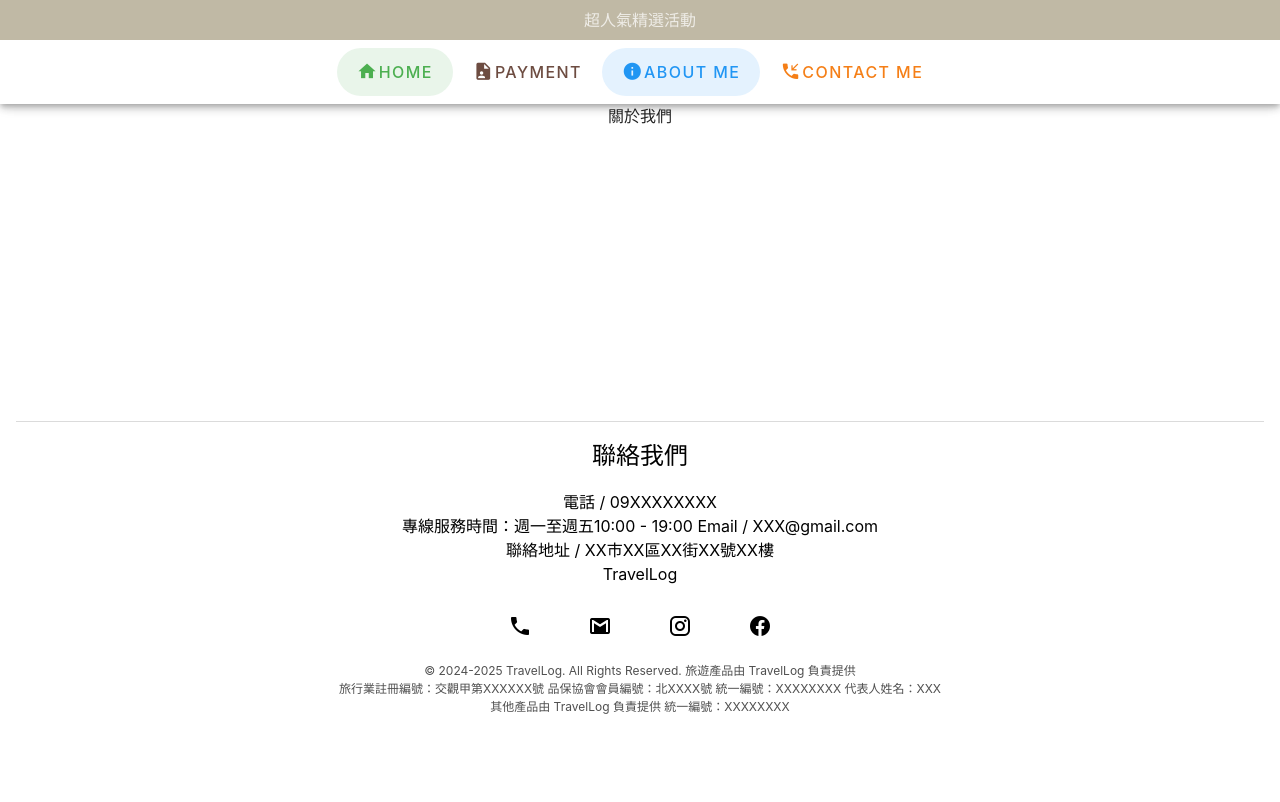
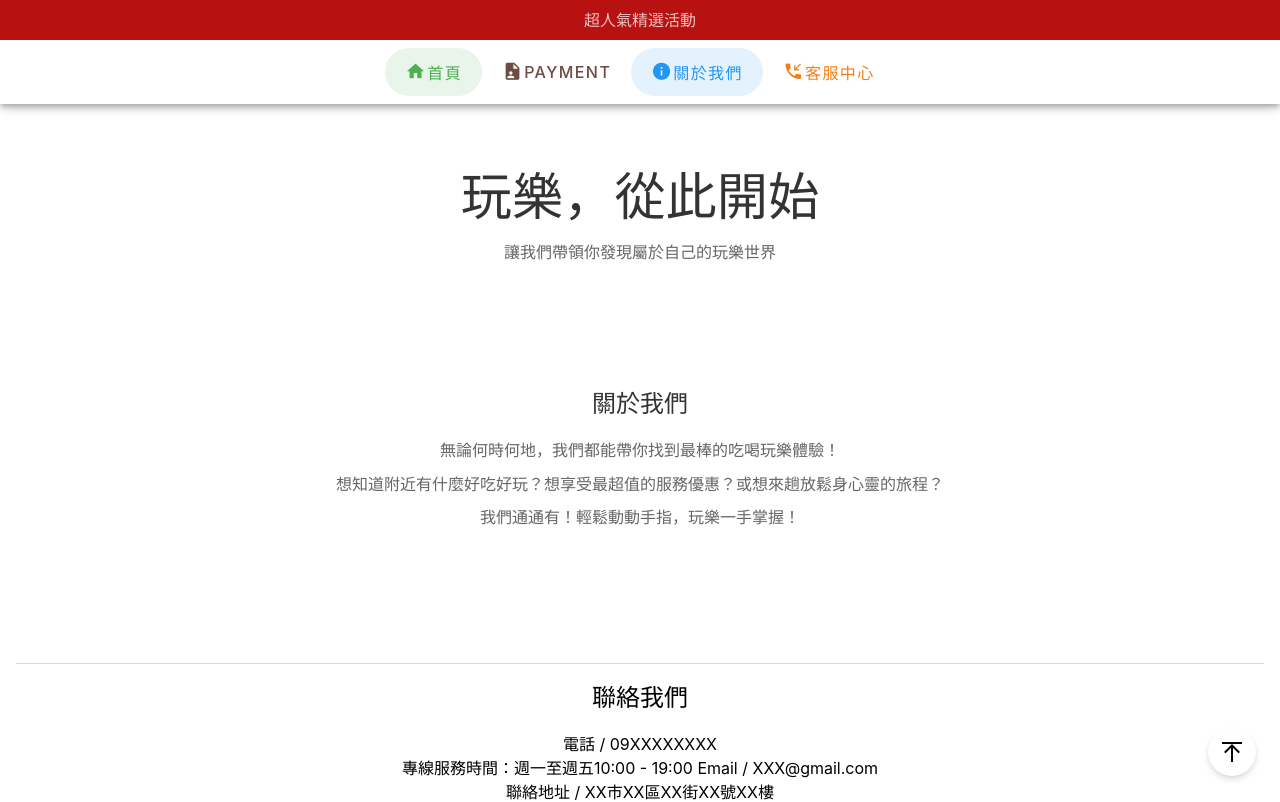
Before and after one commit to theoch3n/TravelLog-Vue, a Vue app: page /about in a window 1280 px wide. Shown: the top 802 px of the page. Built offline with nearby package versions, Linux system fonts and the light colour scheme.

Commit message:
[style] 修改首頁樣式 [feat] 新增回到頁首按鈕

```diff
--- a/src/components/Announcement.vue
+++ b/src/components/Announcement.vue
@@ -91,7 +91,8 @@ const hasAnnouncements = computed(() => announcements.value.length > 0);
     display: flex;
     align-items: center;
     justify-content: center;
-    background-color: #c0b9a5;
+    /* background-color: #c0b9a5; */
+    background-color: #b81111;
     color: #fffb;
 }
 
--- a/src/components/Header.vue
+++ b/src/components/Header.vue
@@ -15,7 +15,7 @@ onMounted(() => {
 const buttons = [
     {
         value: "Home",
-        text: "Home",
+        text: "首頁",
         icon: "mdi-home",
         textClass: "text-green",
         to: "/",
@@ -29,14 +29,14 @@ const buttons = [
     },
     {
         value: "about",
-        text: "About Me",
+        text: "關於我們",
         icon: "mdi-information",
         textClass: "text-blue",
         to: "/about",
     },
     {
         value: "contact",
-        text: "Contact Me",
+        text: "客服中心",
         icon: "mdi-phone-incoming",
         textClass: "text-yellow-darken-4",
         to: "/contact",
--- /dev/null
+++ b/src/components/PageTop.vue
@@ -0,0 +1,26 @@
+<script setup>
+
+</script>
+<template>
+    <div>
+        <v-btn class="page-top" icon="mdi mdi-arrow-collapse-up" href="#" variant="text"></v-btn>
+    </div>
+</template>
+<style scoped>
+.page-top {
+    position: fixed;
+    bottom: 0;
+    right: 0;
+    background-color: white;
+    color: black;
+    text-decoration: none;
+    padding: 1.5rem;
+    margin: 1.5rem;
+    border-radius: 50%;
+    box-shadow: 0 4px 6px rgba(0, 0, 0, 0.1),
+        0 1px 3px rgba(0, 0, 0, 0.08);
+    display: flex;
+    justify-content: center;
+    align-items: center;
+}
+</style>
--- a/src/components/PaymentPage/OrderConfirmation.vue
+++ b/src/components/PaymentPage/OrderConfirmation.vue
@@ -9,7 +9,7 @@ const orderDetails = ref({
 </script>
 <template>
     <v-card flat>
-        <v-card-title>訂單詳情</v-card-title>
+        <v-card-title>聯絡資料</v-card-title>
         <v-card-text>
             <v-row>
                 <v-col cols="12">
--- a/src/components/PaymentPage/ParentStepper.vue
+++ b/src/components/PaymentPage/ParentStepper.vue
@@ -9,7 +9,7 @@ import PaymentMethod from "./PaymentMethod.vue";
 import OrderComplete from "./OrderComplete.vue";
 
 const steps = [
-    { title: '確認訂單', component: OrderConfirmation },
+    { title: '填寫資料', component: OrderConfirmation },
     { title: '付款方式', component: PaymentMethod },
     { title: '完成訂單', component: OrderComplete }
 ]
--- a/src/components/PaymentPage/PaymentMethod.vue
+++ b/src/components/PaymentPage/PaymentMethod.vue
@@ -7,8 +7,8 @@ const paymentStore = usePaymentStore()
 const router = useRouter()
 
 const paymentMethods = [
-    { value: 'credit_card', label: '信用卡' },
-    { value: 'atm', label: 'ATM轉帳' },
+    // { value: 'credit_card', label: '信用卡' },
+    // { value: 'atm', label: 'ATM轉帳' },
     { value: 'ecpay', label: '綠界金流' }
 ]
 
@@ -61,7 +61,7 @@ onMounted(async () => {
                         </v-radio-group>
 
                         <v-btn color="primary" @click="handlePayment" :loading="isLoading" block>
-                            確認付款
+                            前往付款
                         </v-btn>
 
                         <v-alert v-if="errorMessage" type="error" class="mt-3">
--- a/src/layouts/Default.vue
+++ b/src/layouts/Default.vue
@@ -3,6 +3,7 @@
 import Header from "../components/Header.vue";
 import Footer from "../components/Footer.vue";
 import Announcement from "../components/announcement.vue";
+import PageTop from "../components/PageTop.vue";
 </script>
 
 <template>
@@ -23,6 +24,8 @@ import Announcement from "../components/announcement.vue";
     </v-main>
     <!-- 頁尾區域 -->
     <Footer />
+    <!-- Page-Top -->
+    <PageTop />
 </template>
 
 <style scoped>
--- a/src/pages/About.vue
+++ b/src/pages/About.vue
@@ -1,7 +1,62 @@
 <script setup>
-import { ref } from "vue";
+import { ref } from 'vue';
 </script>
+
 <template>
-    <div>關於我們</div>
+    <div class="about-page">
+        <section class="hero-section">
+            <h1>玩樂，從此開始</h1>
+            <p>讓我們帶領你發現屬於自己的玩樂世界</p>
+        </section>
+
+        <section class="about-section">
+            <h2>關於我們</h2>
+            <p>無論何時何地，我們都能帶你找到最棒的吃喝玩樂體驗！</p>
+            <p>想知道附近有什麼好吃好玩？想享受最超值的服務優惠？或想來趟放鬆身心靈的旅程？</p>
+            <p>我們通通有！輕鬆動動手指，玩樂一手掌握！</p>
+        </section>
+    </div>
 </template>
-<style scoped></style>
+
+<style scoped>
+.about-page {
+    max-width: 1200px;
+    margin: 0 auto;
+    padding: 2rem;
+    font-family: -apple-system, BlinkMacSystemFont, 'Segoe UI', Roboto, Oxygen, Ubuntu, Cantarell, 'Open Sans', 'Helvetica Neue', sans-serif;
+}
+
+.hero-section,
+.about-section,
+.mission-section,
+.promise-section,
+.investment-section,
+.legal-section {
+    text-align: center;
+    margin-bottom: 3rem;
+    padding: 2rem 0;
+}
+
+h1,
+h2 {
+    color: #333;
+    margin-bottom: 1rem;
+}
+
+p {
+    color: #666;
+    line-height: 1.6;
+    max-width: 800px;
+    margin: 0.5rem auto;
+}
+
+.legal-section {
+    background-color: #f4f4f4;
+    border-radius: 8px;
+}
+
+.legal-details p {
+    margin: 0.3rem 0;
+    font-size: 0.9rem;
+}
+</style>
--- a/src/pages/Home.vue
+++ b/src/pages/Home.vue
@@ -3,7 +3,8 @@ import CarouselsCycle from "../components/CarouselsCycle.vue";
 </script>
 <template>
     <div class="home-container">
-        <CarouselsCycle />
+        <CarouselsCycle /><br>
+        預販售的商品...
     </div>
 </template>
 <style scoped>
```
